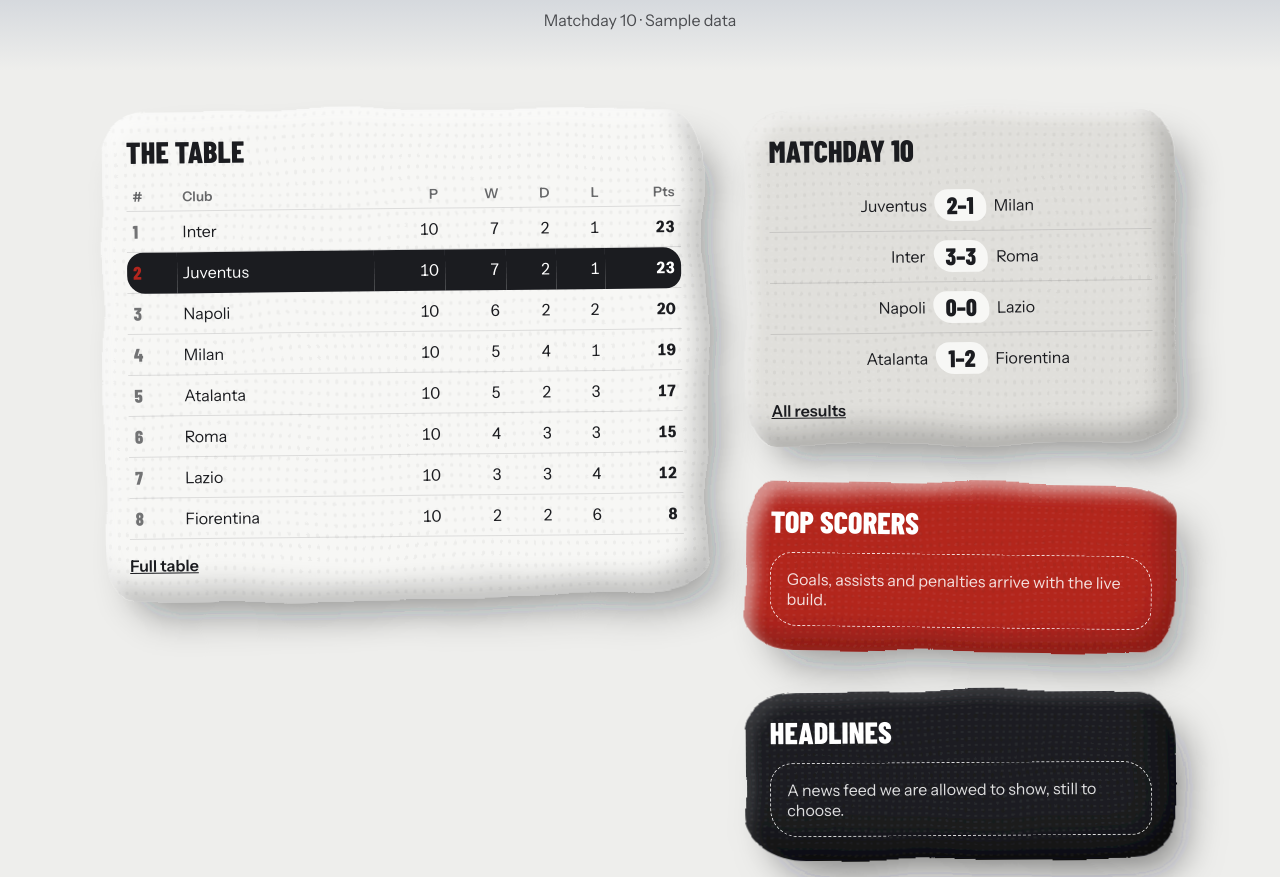
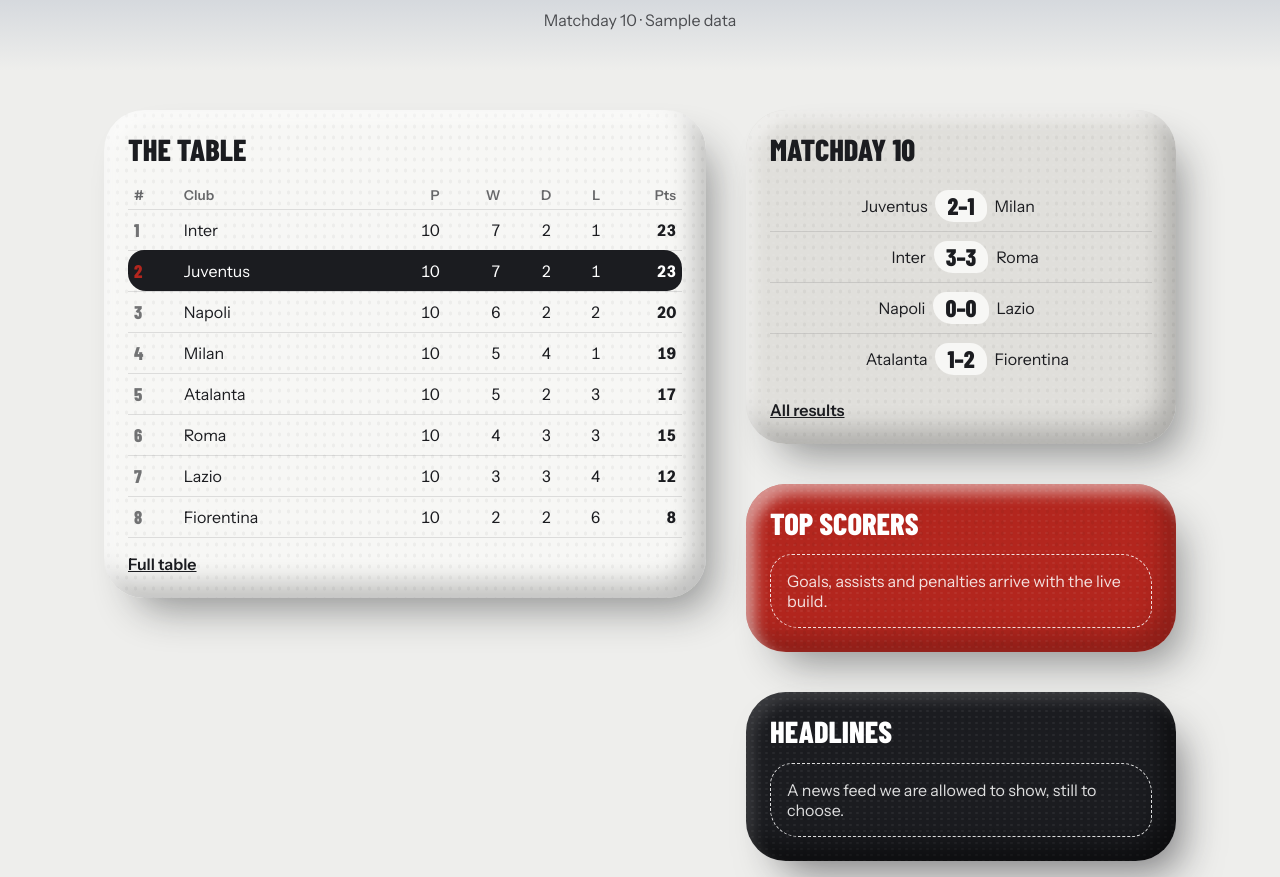
Before and after one commit to salahraja/football-scores, a Vue app: page / in a window 1280 px wide. Shown: the part 489-1366 px from the top of the page. Built offline with nearby package versions, Linux system fonts and the light colour scheme.

Commit message:
Clay boxes: one clean rounded shape for every box, no wobble or lean

```diff
--- a/src/App.vue
+++ b/src/App.vue
@@ -3,13 +3,6 @@ import NavBar from "./components/NavBar.vue";
 </script>
 
 <template>
-  <!-- The pressed edge of the clay boxes (base.css .clay::before): a low-frequency wobble, on the box body only. -->
-  <svg width="0" height="0" style="position: absolute" aria-hidden="true" focusable="false">
-    <filter id="press" x="-5%" y="-5%" width="110%" height="110%">
-      <feTurbulence type="fractalNoise" baseFrequency="0.006 0.009" numOctaves="2" seed="7" result="n" />
-      <feDisplacementMap in="SourceGraphic" in2="n" scale="18" xChannelSelector="R" yChannelSelector="G" />
-    </filter>
-  </svg>
   <NavBar />
   <main class="page">
     <router-view />
--- a/src/styles/base.css
+++ b/src/styles/base.css
@@ -12,30 +12,24 @@ body {
 }
 a:focus-visible, button:focus-visible { outline: 3px solid var(--accent); outline-offset: 4px; }
 
-/* ---- clay: hand-pressed pieces (the look Salah picked, 2026-10-30). The box is clear; its ::before is the clay body: an uneven
-   outline (each box its own radii), a wobbly pressed edge from the SVG filter #press in App.vue (on the body only, so text stays sharp),
-   a lit top-left rim, a shadowed lower bulge, a soft cast shadow and a faint grain. Each piece leans a little, as if set down by hand. ---- */
-.clay { position: relative; isolation: isolate; padding: var(--space-4); color: var(--fg); transform: rotate(var(--tilt, 0deg)); }
+/* ---- clay (the look Salah picked, 2026-10-30): the box is clear; its ::before is the clay body: one clean rounded shape for every
+   box (he asked for no random outlines), a lit top-left rim, a shadowed lower bulge, a soft cast shadow and a faint grain. ---- */
+.clay { position: relative; isolation: isolate; padding: var(--space-4); color: var(--fg); }
 .clay::before {
-  content: ""; position: absolute; inset: 0; z-index: -1; border-radius: var(--clay-r, 40px);
+  content: ""; position: absolute; inset: 0; z-index: -1; border-radius: var(--radius);
   background-color: var(--fill, var(--bg-card));
   background-image: radial-gradient(rgb(0 0 0 / 4%) 1.2px, transparent 2px), radial-gradient(rgb(255 255 255 / 6%) 1px, transparent 1.6px);
   background-size: 9px 11px, 7px 6px; background-position: 0 0, 3px 4px;
   box-shadow: inset 9px 10px 14px rgb(255 255 255 / 50%), inset -12px -15px 24px rgb(0 0 0 / 22%), 18px 24px 40px -14px rgb(27 28 32 / 45%);
-  filter: url(#press);
 }
 .clay.dark { --fill: #1b1c20; color: #fff; }
 .clay.dark::before { box-shadow: inset 8px 9px 14px rgb(255 255 255 / 14%), inset -12px -15px 24px rgb(0 0 0 / 55%), 18px 24px 40px -14px rgb(27 28 32 / 55%); }
 .clay.accent { --fill: var(--accent); color: var(--on-accent); }
 .clay.grey { --fill: var(--grey); }
-.clay:nth-of-type(4n+1) { --clay-r: 46px 34px 58px 30px / 38px 54px 30px 50px; --tilt: -0.6deg; }
-.clay:nth-of-type(4n+2) { --clay-r: 30px 56px 36px 50px / 52px 32px 48px 36px; --tilt: 0.7deg; }
-.clay:nth-of-type(4n+3) { --clay-r: 54px 38px 44px 62px / 34px 58px 40px 46px; --tilt: -0.4deg; }
-.clay:nth-of-type(4n+4) { --clay-r: 38px 60px 30px 44px / 48px 30px 56px 42px; --tilt: 0.5deg; }
 @media (prefers-color-scheme: dark) { .clay::before { box-shadow: inset 8px 9px 14px rgb(255 255 255 / 10%), inset -12px -15px 24px rgb(0 0 0 / 50%), 18px 24px 40px -14px rgb(0 0 0 / 60%); } }
 @media (prefers-reduced-motion: no-preference) {
   .clay { transition: transform 260ms cubic-bezier(.2, .9, .3, 1.2); }
-  .clay:hover { transform: rotate(0deg) translateY(-3px); }
+  .clay:hover { transform: translateY(-3px); }
 }
 .dent { background: var(--bg-card); color: var(--fg); border-radius: 14px 18px 12px 20px; }
 
```
